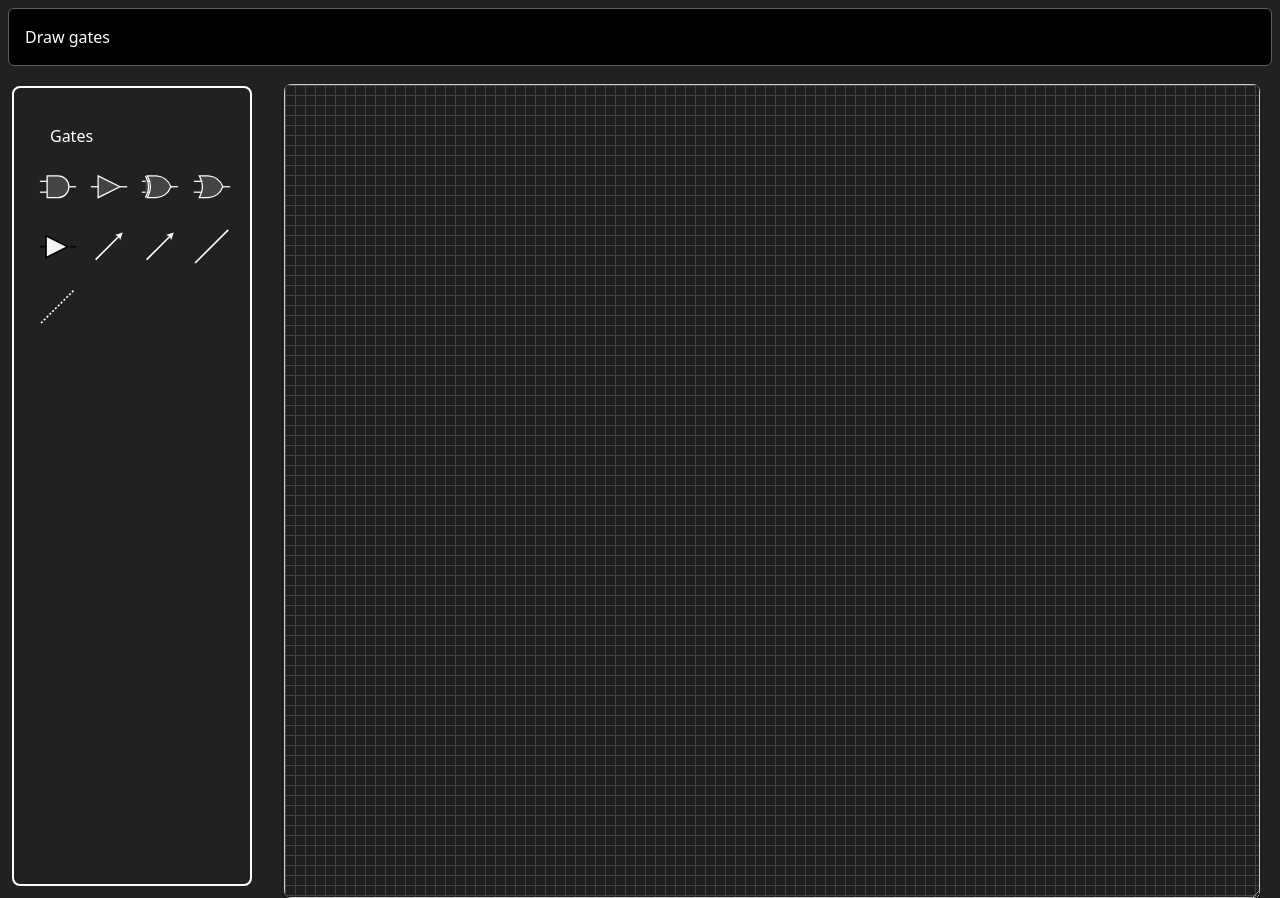
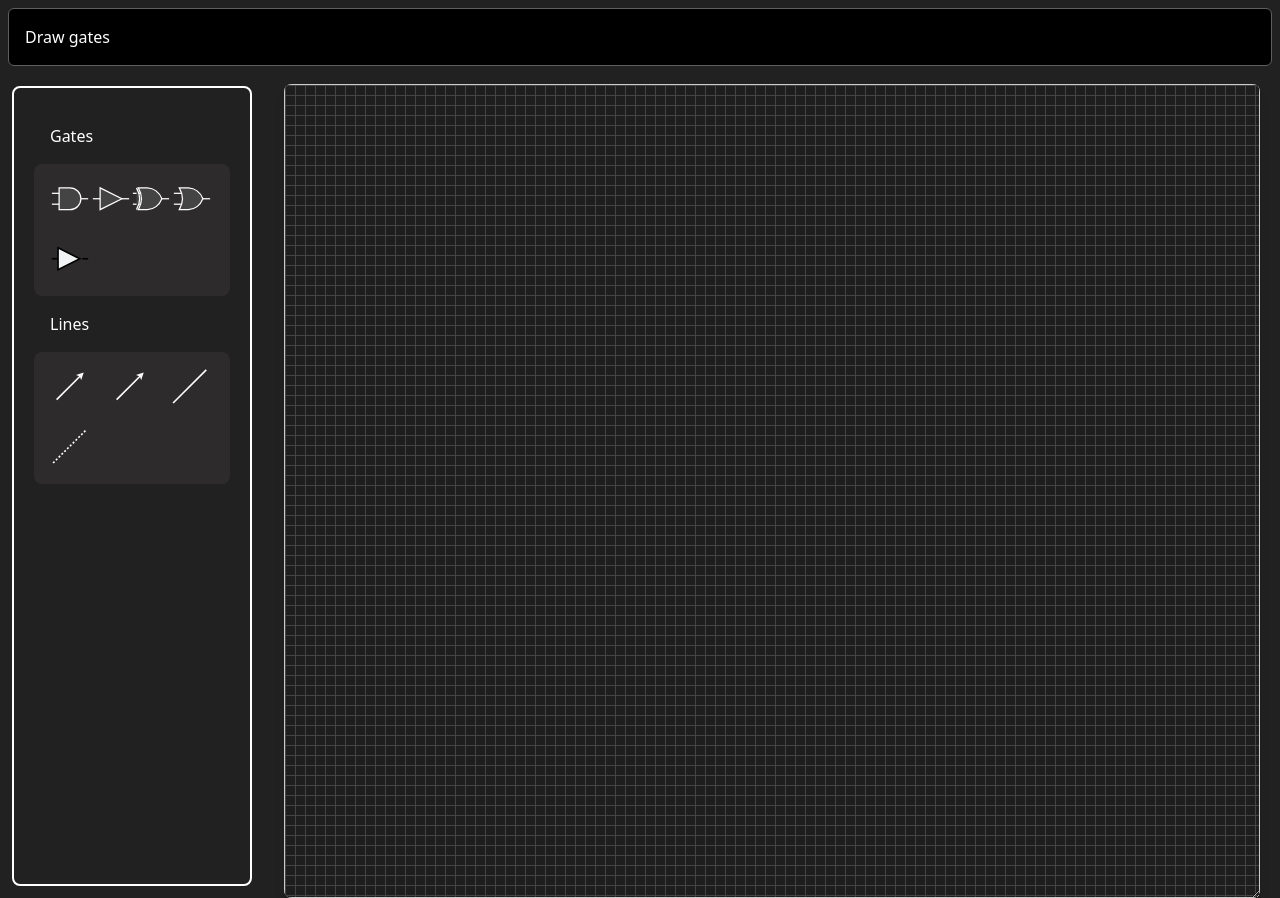
Before and after one commit to manish-107/DrawGates, a Vue app: page / in a window 1280 px wide. Built offline with nearby package versions, Linux system fonts and the light colour scheme.

Commit message:
added svg line data

```diff
--- a/src/App.vue
+++ b/src/App.vue
@@ -7,6 +7,7 @@ import { ref, onMounted } from "vue";
 
 const svgContainerRef = ref(null);
 const draggedItems = ref([]);
+const lines = ref([]);
 
 const getSvgById = (id) => {
   return svgData.find((svg) => svg.id === id);
@@ -143,6 +144,21 @@ onMounted(() => {
     console.log(draggedItems.value);
   });
 });
+
+// lines
+const addLines = (lineData) => {
+  lines.value.push({
+    lineid: lines.value.length + 1,
+    startXY: [100, 100],
+    endXY: [300, 300],
+    startAttachedTo: null,
+    endAttachedTo: null,
+    lineName: lineData.lineName,
+    paths: lineData.path,
+  });
+
+  console.log(lines.value);
+};
 </script>
 
 <template>
@@ -150,7 +166,7 @@ onMounted(() => {
     <NavBar />
 
     <div class="flex flex-1">
-      <Sidebar />
+      <Sidebar @add-line="addLines" />
 
       <main class="flex-1 px-5 overflow-auto">
         <div
--- a/src/assets/svgData.js
+++ b/src/assets/svgData.js
@@ -160,6 +160,9 @@ export const svgData = [
     width: "40px",
     height: "40px",
   },
+];
+
+export const lines = [
   {
     id: "singlearrowline",
     paths: [
--- a/src/components/Sidebar.vue
+++ b/src/components/Sidebar.vue
@@ -1,5 +1,8 @@
 <script setup>
 import { svgData } from "@/assets/svgData";
+import { lines } from "@/assets/svgData";
+
+const emit = defineEmits(["add-line"]);
 </script>
 
 <template>
@@ -7,14 +10,14 @@ import { svgData } from "@/assets/svgData";
     class="justify-center h-screen p-5 m-3 text-white border-2 border-white rounded-lg w-60"
   >
     <h5 class="p-4">Gates</h5>
-    <div class="flex flex-wrap gap-3">
+    <div class="flex flex-wrap gap-3 bg-[#2d2b2b] p-3 rounded-lg">
       <div
         v-for="gate in svgData"
         :key="gate.id"
         id="draggable"
         @dragstart="(e) => e.dataTransfer.setData('text/plain', gate.id)"
         draggable="true"
-        class="w-1/5 p-1"
+        class="w-1/6 p-1"
       >
         <svg :width="gate.width" :height="gate.height" viewBox="0 0 32 32">
           <path
@@ -25,5 +28,27 @@ import { svgData } from "@/assets/svgData";
         </svg>
       </div>
     </div>
+    <h5 class="p-4">Lines</h5>
+    <div class="flex flex-wrap gap-3 bg-[#2d2b2b] p-3 rounded-lg">
+      <div
+        v-for="line in lines"
+        :key="line.id"
+        class="hover:bg-[#545252] transition-colors duration-300 rounded-lg p-1"
+        @click="
+          emit('add-line', {
+            lineName: line.id,
+            path: line.paths,
+          })
+        "
+      >
+        <svg :width="line.width" :height="line.height" viewBox="0 0 32 32">
+          <path
+            v-for="(path, index) in line.paths"
+            :key="index"
+            v-bind="path"
+          />
+        </svg>
+      </div>
+    </div>
   </aside>
 </template>
```
